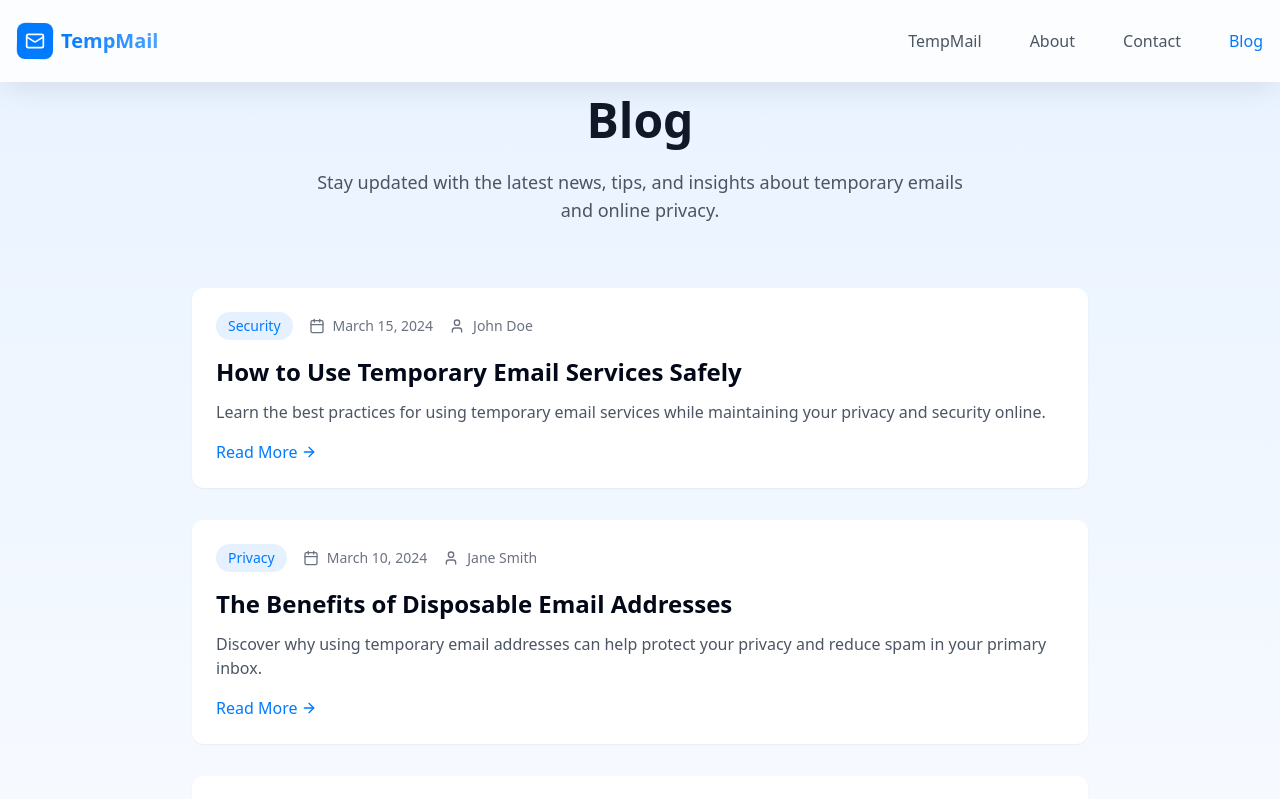
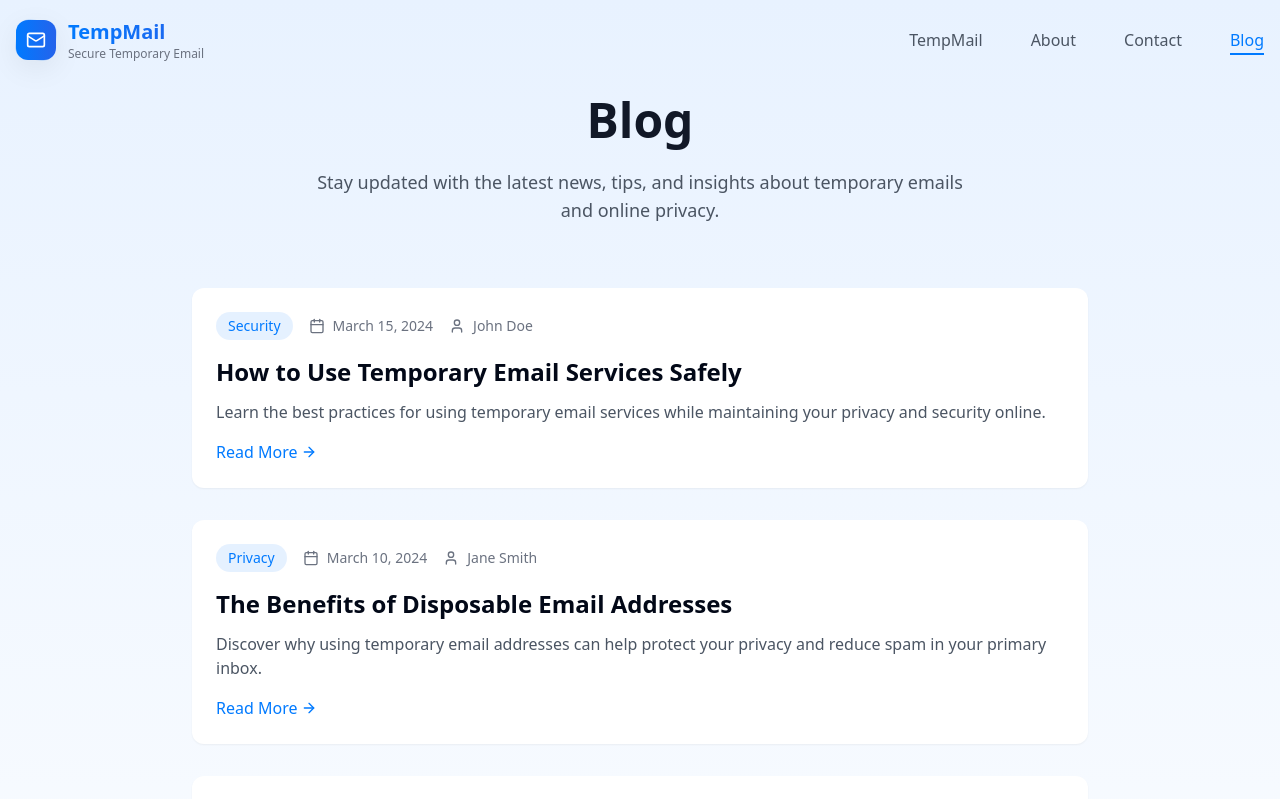
Before and after one commit to Firdosh323/temp-email-e031a448, a React (Vite) app: page /blog in a window 1280 px wide. Shown: the top 799 px of the page. Built offline with nearby package versions, Linux system fonts and the light colour scheme.

Commit message:
Enhance navigation and header
Improve the design and functionality of the header and navigation bar.

```diff
--- a/src/components/Logo.tsx
+++ b/src/components/Logo.tsx
@@ -1,18 +1,27 @@
+
 import { Mail } from 'lucide-react';
 import { Link } from 'react-router-dom';
 
 export const Logo = () => {
   return (
-    <Link to="/" className="flex items-center gap-2 group">
+    <Link
+      to="/"
+      className="flex items-center gap-3 group"
+    >
       <div className="relative">
-        <div className="absolute inset-0 bg-primary/20 rounded-lg transform rotate-6 transition-transform group-hover:rotate-12" />
-        <div className="relative bg-primary text-white p-2 rounded-lg transform transition-transform group-hover:scale-105">
+        <div className="absolute inset-0 bg-primary/20 rounded-xl transform rotate-6 transition-transform group-hover:rotate-12 group-hover:scale-110" />
+        <div className="relative bg-gradient-to-r from-primary to-blue-600 text-white p-2.5 rounded-xl transform transition-all duration-300 group-hover:scale-110 premium-shadow">
           <Mail className="w-5 h-5" />
         </div>
       </div>
-      <span className="font-bold text-xl bg-gradient-to-r from-primary to-primary/70 bg-clip-text text-transparent">
-        TempMail
-      </span>
+      <div className="flex flex-col">
+        <span className="font-bold text-xl bg-gradient-to-r from-primary to-blue-600 bg-clip-text text-transparent">
+          TempMail
+        </span>
+        <span className="text-xs text-gray-500 hidden sm:block">
+          Secure Temporary Email
+        </span>
+      </div>
     </Link>
   );
 };
--- a/src/components/Navigation.tsx
+++ b/src/components/Navigation.tsx
@@ -1,11 +1,12 @@
 
-import { useState } from 'react';
+import { useState, useEffect } from 'react';
 import { Menu, X } from 'lucide-react';
 import { Logo } from './Logo';
 import { Link, useLocation } from 'react-router-dom';
 
 export const Navigation = () => {
   const [isOpen, setIsOpen] = useState(false);
+  const [isScrolled, setIsScrolled] = useState(false);
   const location = useLocation();
 
   const navItems = [
@@ -15,8 +16,21 @@ export const Navigation = () => {
     { path: '/blog', label: 'Blog' }
   ];
 
+  useEffect(() => {
+    const handleScroll = () => {
+      setIsScrolled(window.scrollY > 20);
+    };
+
+    window.addEventListener('scroll', handleScroll);
+    return () => window.removeEventListener('scroll', handleScroll);
+  }, []);
+
   return (
-    <nav className="fixed top-0 left-0 right-0 glass z-50 premium-shadow">
+    <nav className={`fixed top-0 left-0 right-0 z-50 transition-all duration-300 ${
+      isScrolled
+        ? 'glass premium-shadow backdrop-blur-xl'
+        : 'bg-transparent'
+    }`}>
       <div className="container mx-auto px-4">
         <div className="flex items-center justify-between h-20">
           <Logo />
@@ -26,39 +40,53 @@ export const Navigation = () => {
               <Link
                 key={item.path}
                 to={item.path}
-                className={`relative py-2 text-base font-medium transition-all duration-300 ${
+                className={`relative py-2 text-base font-medium transition-all duration-300 group ${
                   location.pathname === item.path
                     ? 'text-primary'
                     : 'text-gray-600 hover:text-primary'
-                } after:absolute after:left-0 after:bottom-0 after:h-0.5 after:w-full after:origin-left after:scale-x-0 after:bg-primary after:transition-transform hover:after:scale-x-100`}
+                }`}
               >
-                {item.label}
+                <span className="relative">
+                  {item.label}
+                  <span className={`absolute -bottom-1 left-0 w-full h-0.5 bg-primary transform origin-left transition-transform duration-300 ${
+                    location.pathname === item.path ? 'scale-x-100' : 'scale-x-0'
+                  } group-hover:scale-x-100`} />
+                </span>
               </Link>
             ))}
           </div>
 
           <button
             onClick={() => setIsOpen(!isOpen)}
-            className="md:hidden p-2 rounded-xl hover:bg-gray-100 transition-colors"
+            className="md:hidden p-2 rounded-xl hover:bg-gray-100/80 transition-colors glass"
+            aria-label="Toggle menu"
           >
-            {isOpen ? <X className="w-6 h-6" /> : <Menu className="w-6 h-6" />}
+            {isOpen ? (
+              <X className="w-6 h-6 text-gray-700" />
+            ) : (
+              <Menu className="w-6 h-6 text-gray-700" />
+            )}
           </button>
         </div>
       </div>
 
       {/* Mobile menu */}
-      {isOpen && (
-        <div className="md:hidden absolute top-20 left-0 right-0 glass animate-fade-in premium-shadow">
-          <div className="container mx-auto px-4 py-4">
+      <div className={`md:hidden absolute top-20 left-0 right-0 transition-all duration-300 transform ${
+        isOpen
+          ? 'translate-y-0 opacity-100 visible'
+          : '-translate-y-4 opacity-0 invisible'
+      }`}>
+        <div className="glass backdrop-blur-xl premium-shadow px-4 py-6">
+          <div className="container mx-auto space-y-4">
             {navItems.map((item) => (
               <Link
                 key={item.path}
                 to={item.path}
                 onClick={() => setIsOpen(false)}
-                className={`block py-4 text-base font-medium transition-all duration-300 ${
+                className={`block py-3 px-4 text-base font-medium rounded-xl transition-all duration-300 ${
                   location.pathname === item.path
-                    ? 'text-primary'
-                    : 'text-gray-600 hover:text-primary'
+                    ? 'text-primary bg-primary/5'
+                    : 'text-gray-600 hover:text-primary hover:bg-gray-50'
                 }`}
               >
                 {item.label}
@@ -66,7 +94,7 @@ export const Navigation = () => {
             ))}
           </div>
         </div>
-      )}
+      </div>
     </nav>
   );
 };
```
